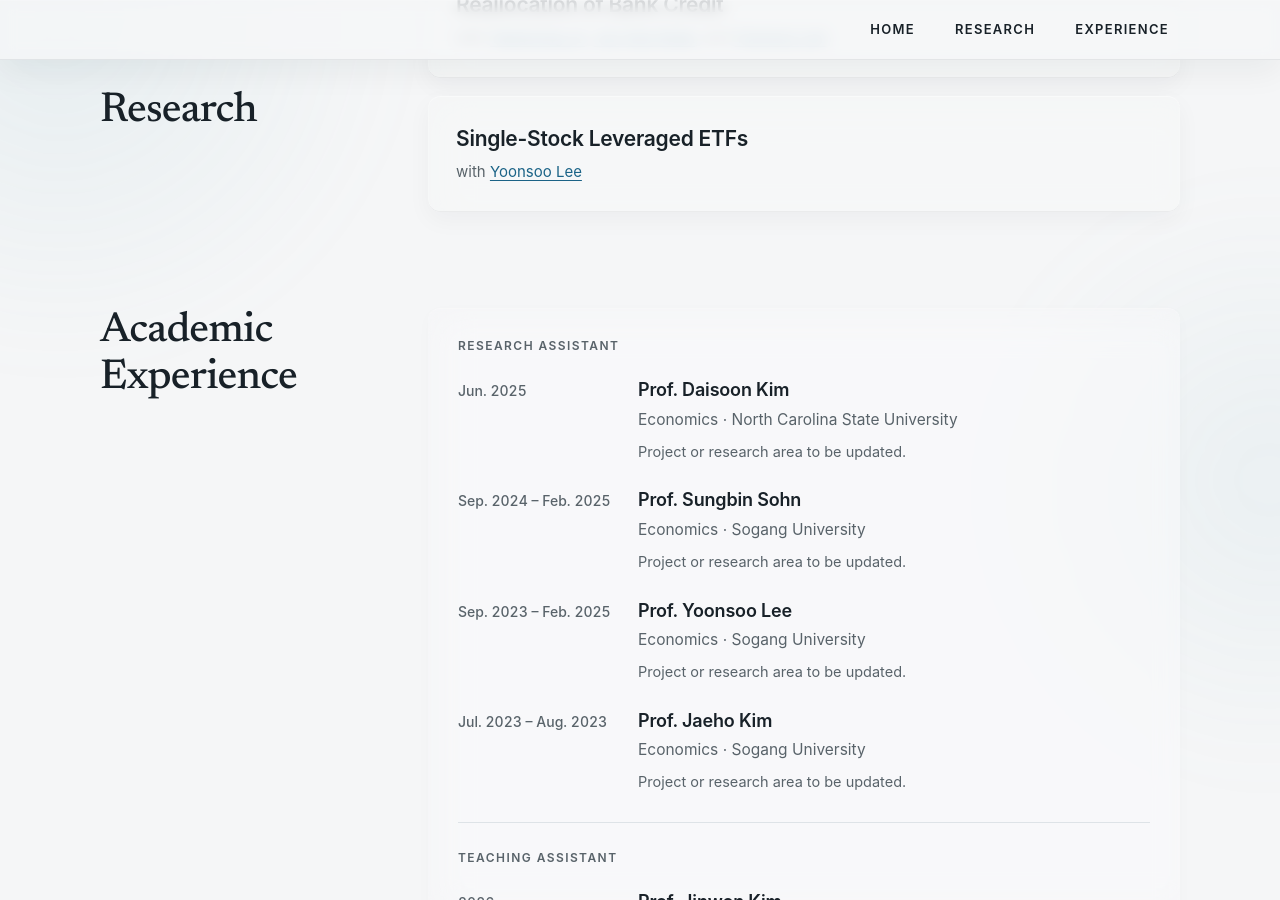
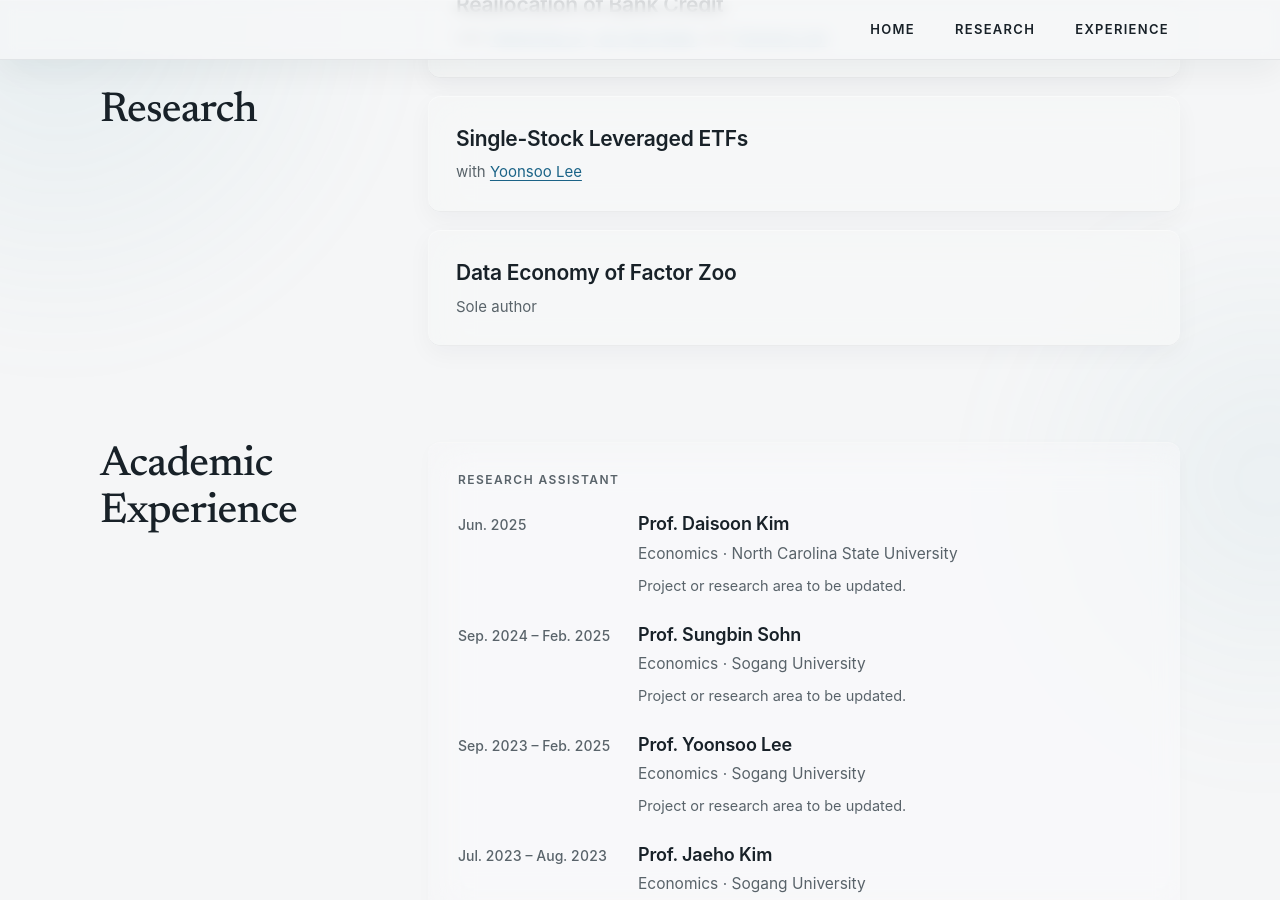
Before and after one commit to jeong-seho/jeong-seho.github.io, a Jekyll site: the page built from index.md, in a window 1280 px wide and 900 px high, scrolled down 1116 px. Built offline with Jekyll 4.4.1, drawn with Linux system fonts in a browser that asks for light colours; some web fonts are replaced.

Commit message:
Update index.md

```diff
--- a/index.md
+++ b/index.md
@@ -159,6 +159,21 @@ permalink: /
                     </div>
                 </div>
             </article>
+
+            <article class="paper-card liquid-glass">
+                <span class="liquid-glass__refract liquid-glass__refract--card" aria-hidden="true"></span>
+                <span class="liquid-glass__tint" aria-hidden="true"></span>
+                <span class="liquid-glass__specular" aria-hidden="true"></span>
+
+                <div class="paper-card-content liquid-glass__content">
+                    <div class="paper-header">
+                        <h4 class="paper-title">Data Economy of Factor Zoo</h4>
+                        <p class="paper-authors">
+                            Sole author
+                        </p>
+                    </div>
+                </div>
+            </article>
         </div>
     </div>
 </section>
```
